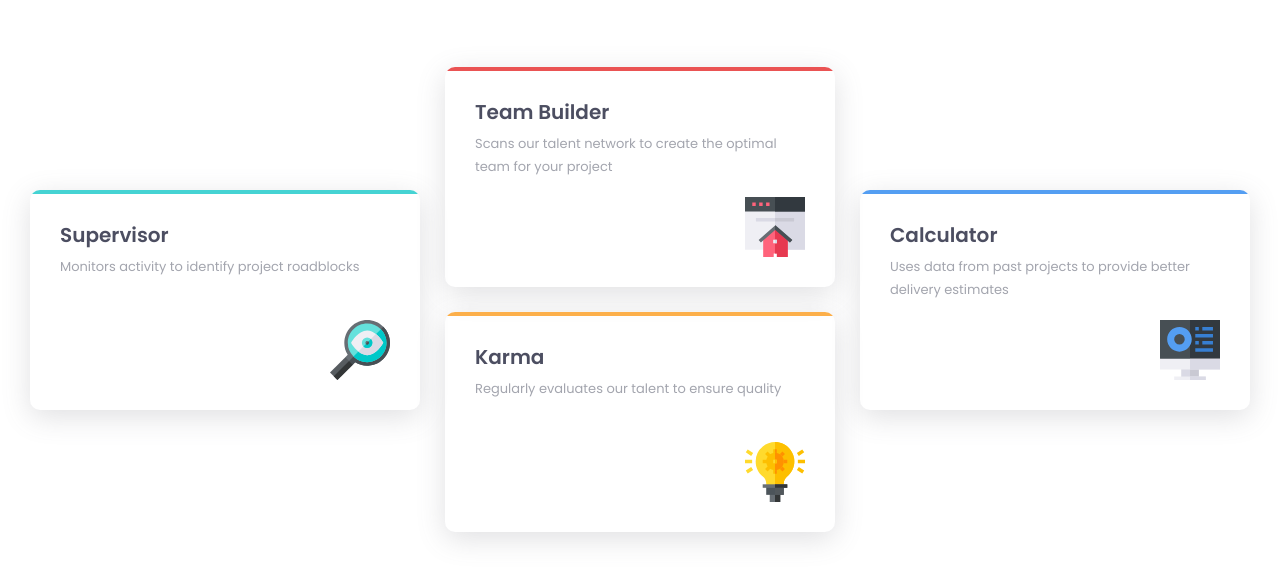
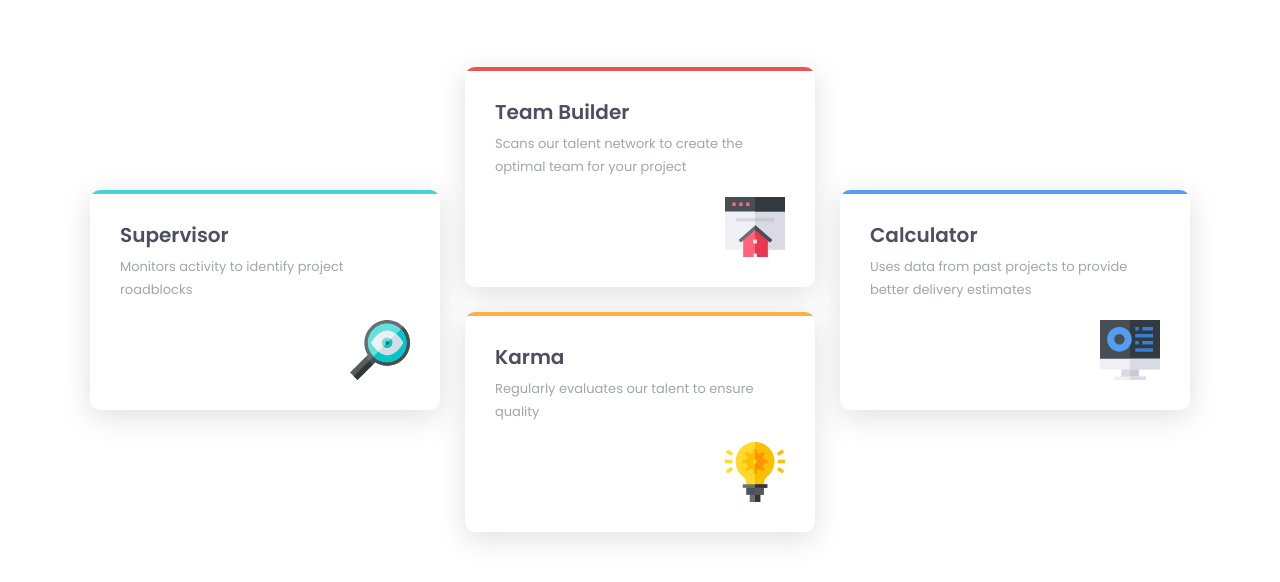
Before and after one commit to 69kwan69/four-card-feature-section, a plain HTML site: page index.html in a window 1280 px wide. Shown: the part 280-862 px from the top of the page. Drawn offline with Linux system fonts and the light colour scheme.

Commit message:
Adjust cards' width to fixed

```diff
--- a/css/style.scss
+++ b/css/style.scss
@@ -25,6 +25,11 @@ html {
 }
 
 body {
+    display: flex;
+    flex-direction: column;
+    justify-content: center;
+    align-items: center;
+
     padding: 3rem;
 }
 
@@ -70,7 +75,10 @@ body {
     margin-bottom: 6rem;
 
     .card {
+        justify-self: center;
+
         width: 100%;
+        max-width: 35rem;
         height: fit-content;
         padding: 3rem;
         min-height: 22rem;
@@ -85,7 +93,6 @@ body {
 
         &:nth-child(1) {
             grid-area: supervisor;
-
         }
 
         &:nth-child(2) {
@@ -169,13 +176,13 @@ footer {
     }
 }
 
-@media (width >= 1024px) {
+@media (width >= 1150px) {
     .heading > .title {
         font-size: 3.8rem;
     }
 
     .cards-grid {
-        grid-template-columns: repeat(3, 1fr);
+        grid-template-columns: repeat(3, max-content);
         grid-template-areas:
             'supervisor team-builder calculator'
             'supervisor karma calculator';
```
Also changed, not shown: css/style.css, images/screenshot.png (added), screenshot.png (deleted), 2 other files.
